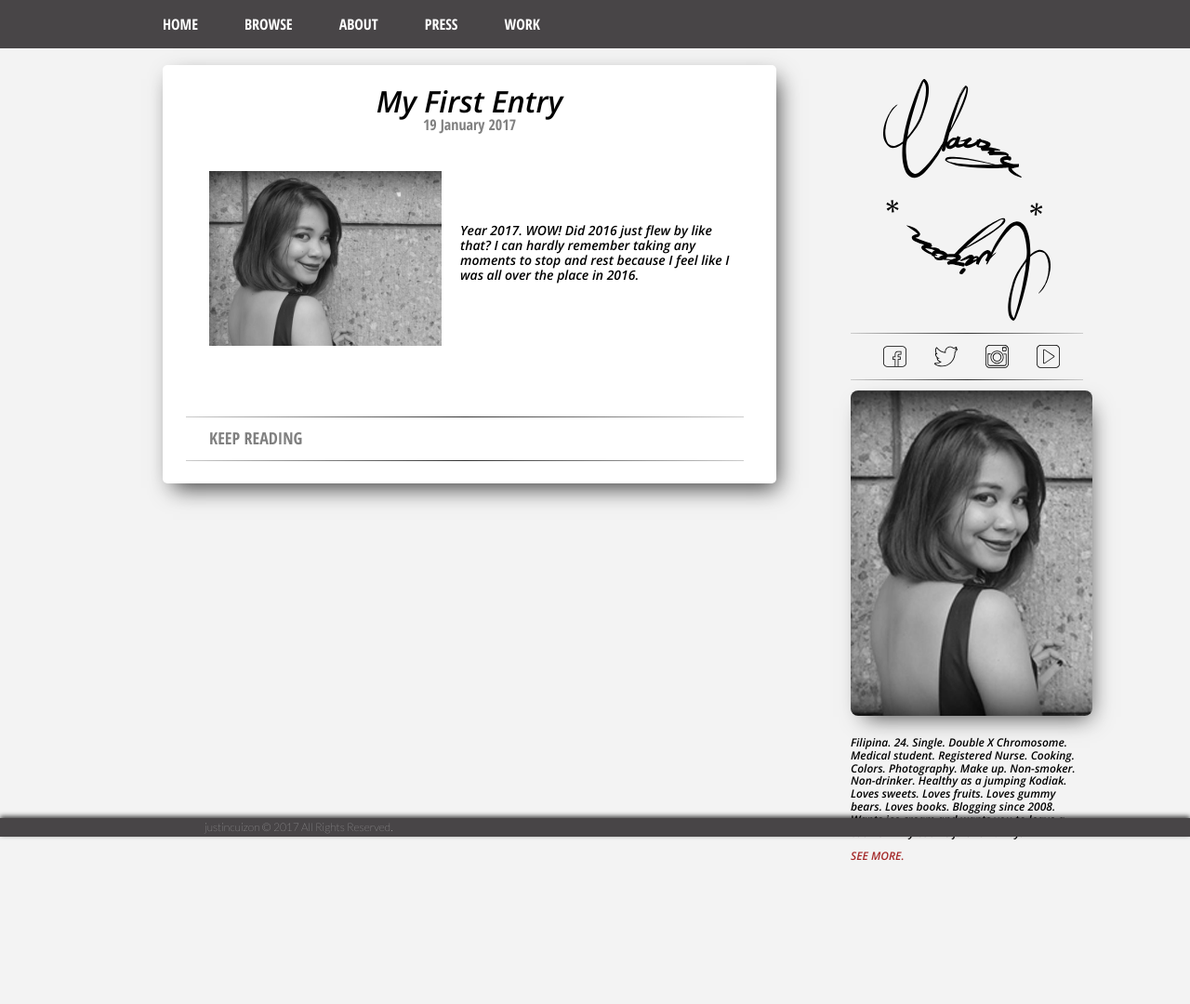
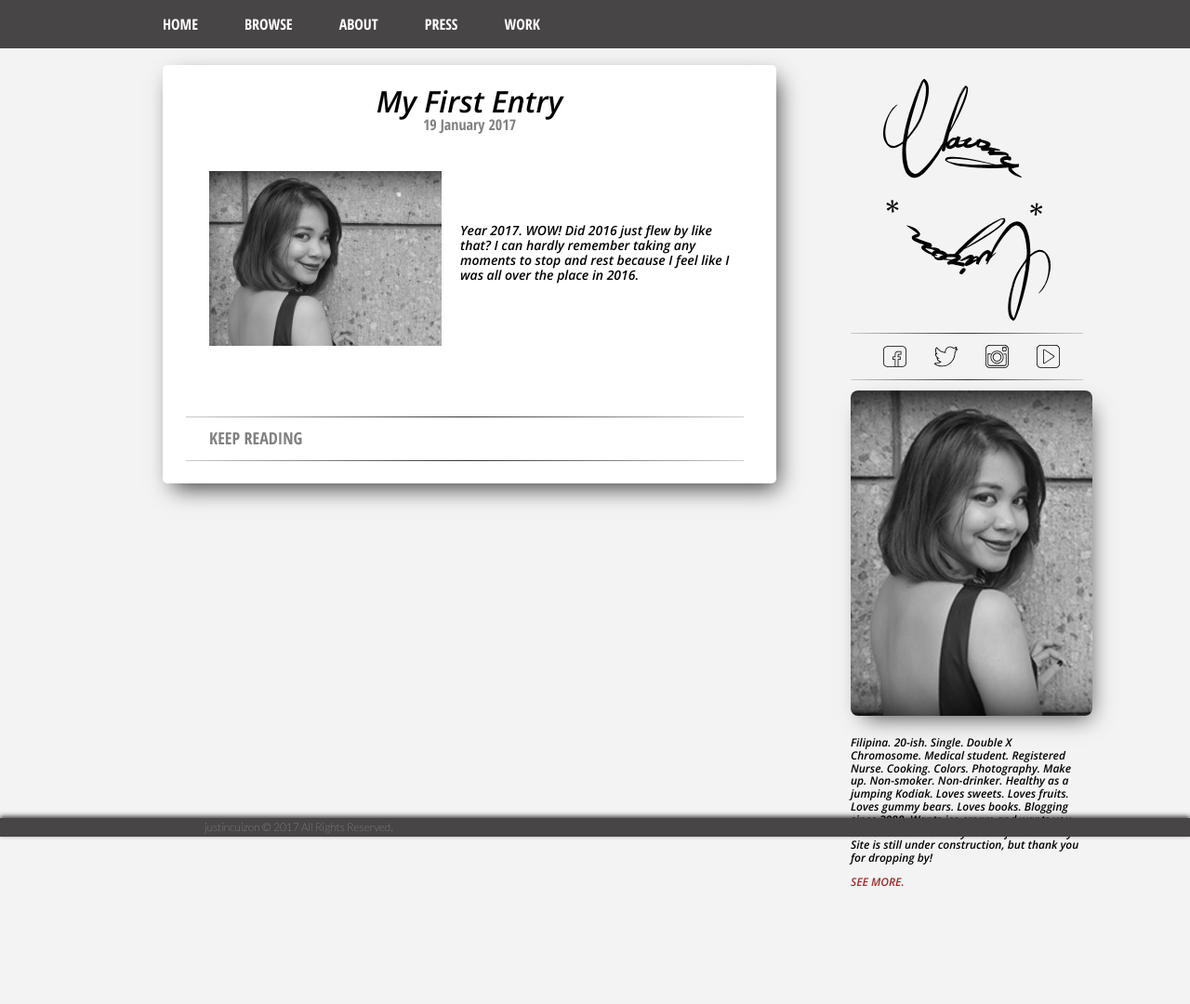
Before and after one commit to clauwycuizon/clauwycuizon, a Jekyll site: the page built from index.html, in a window 1280 px wide. Shown: the whole page at 93% size. Built offline with Jekyll 4.4.1, drawn with Linux system fonts in a browser that asks for light colours.

Commit message:
updated about me

```diff
--- a/_includes/side_bar.html
+++ b/_includes/side_bar.html
@@ -1 +1 @@
-<div class="logo"></div><div class="top_border_socialmedia"><hr/></div><nav class="socialmedia"><ul class="socialmedia_links"><li><a href="https://www.facebook.com/clauwee09"><img class="facebook" src="{{site.baseurl}}/assets/img/fb_logo.svg"/></a></li><li><a href="https://www.twitter.com/clauwy"><img class="twitter" src="{{site.baseurl}}/assets/img/twitter_logo.svg"/></a></li><li><a href="https://www.instagram.com/clauwee"><img class="instagram" src="{{site.baseurl}}/assets/img/instagram_logo.svg"/></a></li><li><a href="https://www.youtube.com/user/venclaucui"><img class="youtube" src="{{site.baseurl}}/assets/img/youtube_logo.svg"/></a></li><li><a href="#"></a></li></ul></nav><div class="bottom_border_socialmedia"><hr/></div><img class="profile_image" src="{{site.baseurl}}/assets/img/profile.jpg"/><div class="about_me_container"><p>Filipina. 24. Single. Double X Chromosome. Medical student. Registered Nurse. Cooking. Colors. Photography. Make up. Non-smoker. Non-drinker. Healthy as a jumping Kodiak. Loves sweets. Loves fruits. Loves gummy bears. Loves books. Blogging since 2008. Wants ice cream and wants you to leave a cookie in my cookie jar! Ask away!</p><a class="see_more" href="#"> <p>SEE MORE.</p></a></div>
+<div class="logo"></div><div class="top_border_socialmedia"><hr/></div><nav class="socialmedia"><ul class="socialmedia_links"><li><a href="https://www.facebook.com/clauwee09"><img class="facebook" src="{{site.baseurl}}/assets/img/fb_logo.svg"/></a></li><li><a href="https://www.twitter.com/clauwy"><img class="twitter" src="{{site.baseurl}}/assets/img/twitter_logo.svg"/></a></li><li><a href="https://www.instagram.com/clauwee"><img class="instagram" src="{{site.baseurl}}/assets/img/instagram_logo.svg"/></a></li><li><a href="https://www.youtube.com/user/venclaucui"><img class="youtube" src="{{site.baseurl}}/assets/img/youtube_logo.svg"/></a></li><li><a href="#"></a></li></ul></nav><div class="bottom_border_socialmedia"><hr/></div><img class="profile_image" src="{{site.baseurl}}/assets/img/profile.jpg"/><div class="about_me_container"><p>Filipina. 20-ish. Single. Double X Chromosome. Medical student. Registered Nurse. Cooking. Colors. Photography. Make up. Non-smoker. Non-drinker. Healthy as a jumping Kodiak. Loves sweets. Loves fruits. Loves gummy bears. Loves books. Blogging since 2008. Wants ice cream and wants you to leave a cookie in my cookie jar! Ask away! Site is still under construction, but thank you for dropping by!</p><a class="see_more" href="#"> <p>SEE MORE.</p></a></div>
--- a/_pugfiles/side_bar.pug
+++ b/_pugfiles/side_bar.pug
@@ -16,6 +16,7 @@ nav.socialmedia
 	hr
 img.profile_image(src= "{{site.baseurl}}/assets/img/profile.jpg")
 .about_me_container
-	p Filipina. 24. Single. Double X Chromosome. Medical student. Registered Nurse. Cooking. Colors. Photography. Make up. Non-smoker. Non-drinker. Healthy as a jumping Kodiak. Loves sweets. Loves fruits. Loves gummy bears. Loves books. Blogging since 2008. Wants ice cream and wants you to leave a cookie in my cookie jar! Ask away!
+	p Filipina. 20-ish. Single. Double X Chromosome. Medical student. Registered Nurse. Cooking. Colors. Photography. Make up. Non-smoker. Non-drinker. Healthy as a jumping Kodiak. Loves sweets. Loves fruits. Loves gummy bears. Loves books. Blogging since 2008. Wants ice cream and wants you to leave a cookie in my cookie jar! Ask away! Site is still under construction, but thank you for dropping by!
+
 	a.see_more(href="#")
 		p SEE MORE.
```
